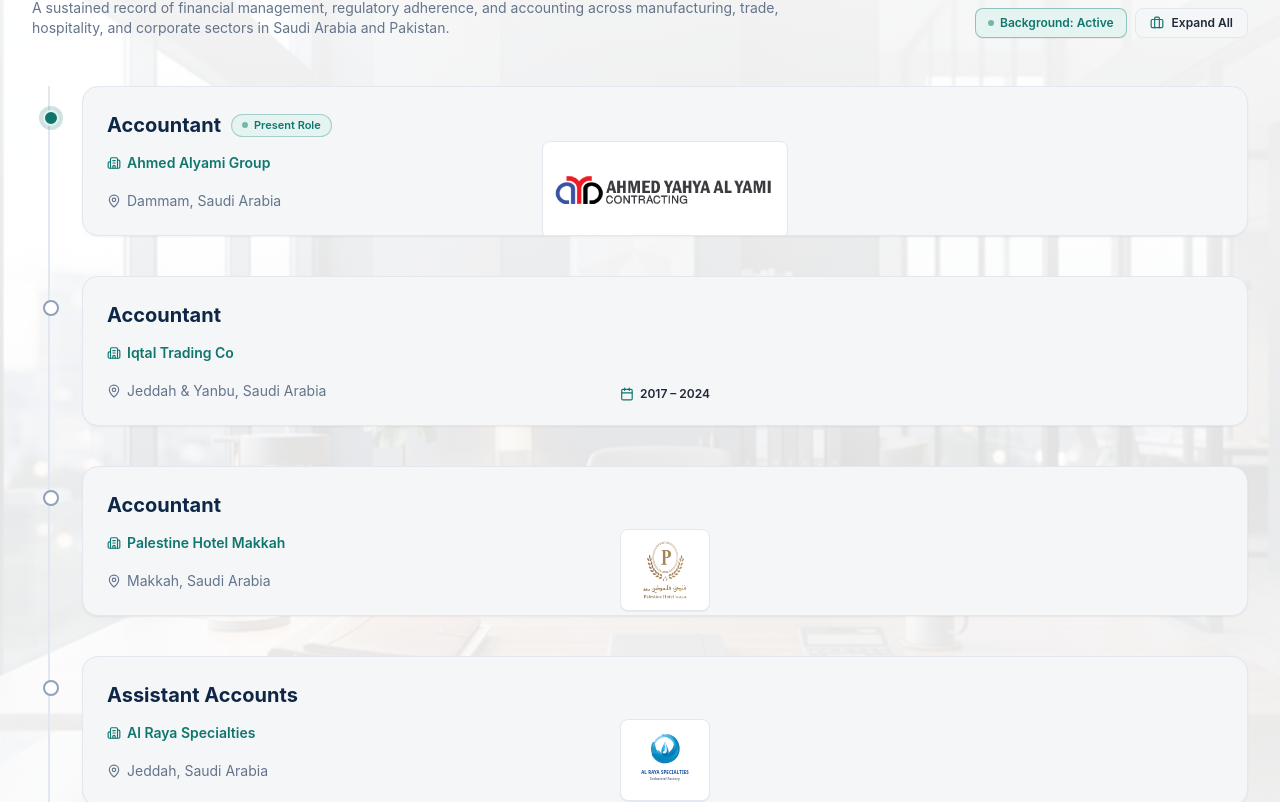
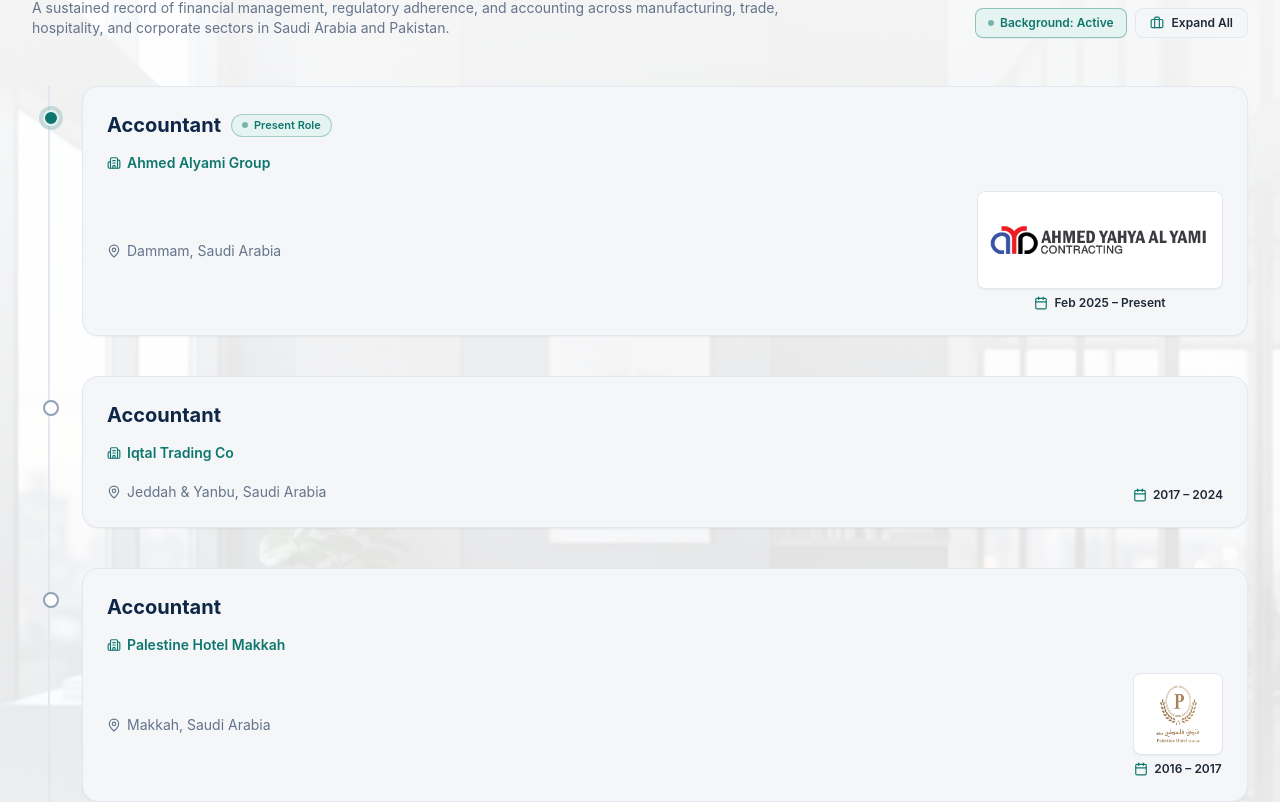
Before and after one commit to analystsalman1987/muhammad-salman-portfolio, a React (Vite) app: page / in a window 1280 px wide. Shown: the part 3498-4300 px from the top of the page. Built offline with nearby package versions, Linux system fonts and the light colour scheme; a web font is replaced by a local one.

Commit message:
Update Experience.tsx

```diff
--- a/src/components/Experience.tsx
+++ b/src/components/Experience.tsx
@@ -89,6 +89,7 @@
         {/* Section Header */}
         <div className="flex flex-col sm:flex-row sm:items-end justify-between gap-4 mb-12">
           <div className="max-w-3xl">
+
             <span className="text-xs font-bold tracking-widest text-[#0F766E] dark:text-teal-400 uppercase">
               Career Timeline
             </span>
@@ -102,10 +103,12 @@
               and accounting across manufacturing, trade, hospitality, and
               corporate sectors in Saudi Arabia and Pakistan.
             </p>
+
           </div>
 
           {/* Controls */}
           <div className="self-start sm:self-auto flex items-center gap-2 flex-wrap">
+
             {onToggleSelect && (
               <button
                 type="button"
@@ -144,6 +147,7 @@
                 {allExpanded ? 'Collapse All' : 'Expand All'}
               </span>
             </button>
+
           </div>
         </div>
 
@@ -170,7 +174,10 @@
               job.company.toLowerCase().includes('palestine');
 
             return (
-              <div key={job.id} className="relative group">
+              <div
+                key={job.id}
+                className="relative group"
+              >
 
                 {/* Timeline Marker */}
                 <div
@@ -206,120 +213,145 @@
                     aria-expanded={isExpanded}
                     className="p-5 sm:p-6 cursor-pointer select-none focus:outline-hidden focus-visible:ring-2 focus-visible:ring-[#0F766E]"
                   >
+
                     <div className="space-y-3.5">
 
                       {/* Designation / Job Title */}
                       <div className="flex items-center gap-2.5 flex-wrap">
+
                         <h3 className="text-lg sm:text-xl font-bold text-[#0F2747] dark:text-white group-hover:text-[#0F766E] dark:group-hover:text-teal-400 transition-colors">
                           {job.role}
                         </h3>
 
                         {job.isCurrent && (
                           <span className="inline-flex items-center gap-1.5 px-2.5 py-0.5 rounded-full text-[11px] font-semibold bg-[#E6F4F1] text-[#0F766E] dark:bg-teal-950/80 dark:text-teal-300 border border-[#0F766E]/30 dark:border-teal-800">
+
                             <span className="w-1.5 h-1.5 rounded-full bg-[#0F766E] animate-pulse" />
+
                             Present Role
+
                           </span>
                         )}
+
                       </div>
 
                       {/* Company Name */}
                       <div className="flex items-center gap-1.5 text-xs sm:text-sm">
+
                         <span className="font-semibold text-[#0F766E] dark:text-teal-400 flex items-center gap-1.5">
+
                           <Building2 className="w-3.5 h-3.5 shrink-0" />
+
                           {job.company}
+
                         </span>
+
                       </div>
 
                       {/* =====================================================
                           HEADER
-                          Location LEFT
-                          Logo + Date EXACT CENTER
+                          Logo RIGHT SIDE
+                          Logo vertically centered
+                          Date directly below logo
                          ===================================================== */}
-                      <div className="relative flex items-center justify-between pt-1">
+                      <div className="flex items-center justify-between gap-4 pt-1">
 
                         {/* Location - LEFT */}
                         <div className="flex items-center min-w-0 flex-1">
+
                           <span className="flex items-center gap-1.5 text-xs sm:text-sm text-[#64748B] dark:text-slate-400">
+
                             <MapPin className="w-3.5 h-3.5 shrink-0" />
 
                             <span className="truncate">
                               {job.location}
                             </span>
+
                           </span>
+
                         </div>
 
                         {/* =================================================
-                            LOGO + DATE
-                            EXACT CENTER OF HEADER
+                            COMPANY LOGO + DATE
+                            RIGHT SIDE
+                            VERTICAL CENTER
                            ================================================= */}
-                        <div className="absolute left-1/2 -translate-x-1/2 flex flex-col items-center justify-center">
+                        <div className="flex flex-col items-center justify-center shrink-0">
 
                           {/* Company Logo */}
                           <div className="flex items-center justify-center">
 
                             {isAlyami && (
                               <div className="flex items-center justify-center px-3 py-2 rounded-lg bg-white dark:bg-slate-800 border border-slate-200 dark:border-slate-700 shadow-2xs">
+
                                 <img
                                   src={alyamiLogo}
                                   alt="Ahmed Yahya Alyami"
                                   referrerPolicy="no-referrer"
                                   className="h-14 sm:h-16 md:h-20 w-auto max-w-[220px] object-contain"
                                 />
+
                               </div>
                             )}
 
                             {isPalestine && (
                               <div className="flex items-center justify-center px-3 py-2 rounded-lg bg-white dark:bg-slate-800 border border-slate-200 dark:border-slate-700 shadow-2xs">
+
                                 <img
                                   src="/images/palestine-hotel-logo.png"
                                   alt="Palestine Hotel Makkah"
                                   referrerPolicy="no-referrer"
                                   className="h-12 sm:h-14 md:h-16 w-auto max-w-[200px] object-contain"
                                 />
+
                               </div>
                             )}
 
                             {isAlRaya && (
                               <div className="flex items-center justify-center px-3 py-2 rounded-lg bg-white dark:bg-slate-800 border border-slate-200 dark:border-slate-700 shadow-2xs">
+
                                 <img
                                   src="/images/alraya-logo.svg"
                                   alt="Al Raya Specialties"
                                   referrerPolicy="no-referrer"
                                   className="h-12 sm:h-14 md:h-16 w-auto max-w-[200px] object-contain"
                                 />
+
                               </div>
                             )}
 
                             {isHonda && (
                               <div className="flex items-center justify-center px-3 py-2 rounded-lg bg-white dark:bg-slate-800 border border-slate-200 dark:border-slate-700 shadow-2xs">
+
                                 <img
                                   src="/images/honda-logo.svg"
                                   alt="Honda Canal Bank"
                                   referrerPolicy="no-referrer"
                                   className="h-12 sm:h-14 md:h-16 w-auto max-w-[180px] object-contain"
                                 />
+
                               </div>
                             )}
 
                           </div>
 
-                          {/* Job Period - Directly Below Logo */}
+                          {/* Job Period directly below logo */}
                           <div className="mt-1.5 flex items-center justify-center gap-1.5 text-[11px] sm:text-xs font-semibold text-[#1F2937] dark:text-slate-300 whitespace-nowrap">
+
                             <Calendar className="w-3.5 h-3.5 text-[#0F766E] dark:text-teal-400 shrink-0" />
 
                             <span>
                               {job.period}
                             </span>
+
                           </div>
 
                         </div>
 
-                        {/* Empty RIGHT area intentionally preserved
-                            so the center logo remains exactly centered */}
-                        <div className="flex-1" />
+                      </div>
 
-                      </div>
                     </div>
+
                   </div>
 
                   {/* =====================================================
@@ -332,17 +364,16 @@
                         : 'grid-rows-[0fr] opacity-0'
                     }`}
                   >
+
                     <div className="overflow-hidden relative">
 
                       {/* =================================================
                           AHMED ALYAMI WATERMARK ONLY
 
-                          Old position:
                           Bottom-right
                           Large
                           18% opacity
-
-                          Other company JD logos removed.
+                          Same as previous design
                          ================================================= */}
                       {isAlyami && (
                         <div
@@ -353,7 +384,9 @@
                           }`}
                           aria-hidden="true"
                         >
+
                           <div className="relative w-44 sm:w-72 md:w-96 lg:w-[440px] max-w-[50vw]">
+
                             <img
                               src={alyamiLogo}
                               alt="Ahmed Yahya Alyami"
@@ -361,7 +394,9 @@
                               className="w-full h-auto object-contain opacity-[0.18] pointer-events-none select-none drop-shadow-xs"
                               loading="lazy"
                             />
+
                           </div>
+
                         </div>
                       )}
 
@@ -369,42 +404,60 @@
                       <div className="relative z-10 p-5 sm:p-6 pt-5">
 
                         <div className="flex items-center justify-between mb-3.5">
+
                           <h4 className="text-xs font-bold uppercase tracking-wider text-[#64748B] dark:text-slate-400 flex items-center gap-2">
+
                             <span>
                               Key Responsibilities & Deliverables
                             </span>
 
                             <span className="px-2 py-0.5 rounded-md text-[10px] font-bold bg-[#F4F6F8] dark:bg-slate-800 text-[#64748B] dark:text-slate-400">
+
                               {respCount}{' '}
-                              {respCount === 1 ? 'duty' : 'duties'}
+
+                              {respCount === 1
+                                ? 'duty'
+                                : 'duties'}
+
                             </span>
+
                           </h4>
+
                         </div>
 
                         <ul className="grid grid-cols-1 md:grid-cols-2 gap-3">
+
                           {job.responsibilities.map((resp, idx) => (
                             <li
                               key={idx}
                               className="flex items-start gap-2.5 text-xs sm:text-sm text-[#1F2937] dark:text-slate-300 bg-[#F4F6F8]/90 dark:bg-slate-800/40 p-2.5 rounded-xl border border-slate-200/60 dark:border-slate-800/60 backdrop-blur-xs"
                             >
+
                               <CheckCircle2 className="w-4 h-4 text-[#0F766E] dark:text-teal-400 shrink-0 mt-0.5" />
 
                               <span className="leading-relaxed">
                                 {resp}
                               </span>
+
                             </li>
                           ))}
+
                         </ul>
 
                       </div>
+
                     </div>
+
                   </div>
 
                 </div>
+
               </div>
             );
           })}
+
         </div>
+
       </div>
     </section>
   );
```
